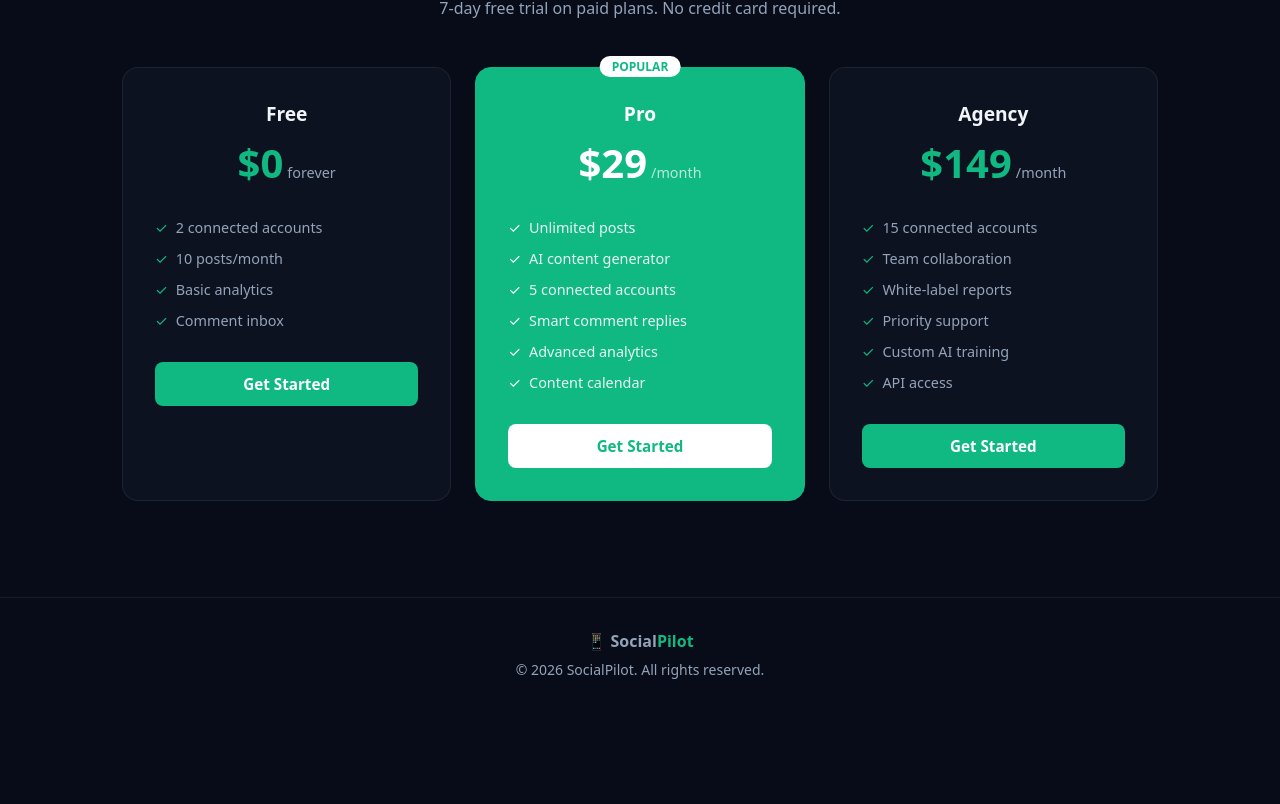
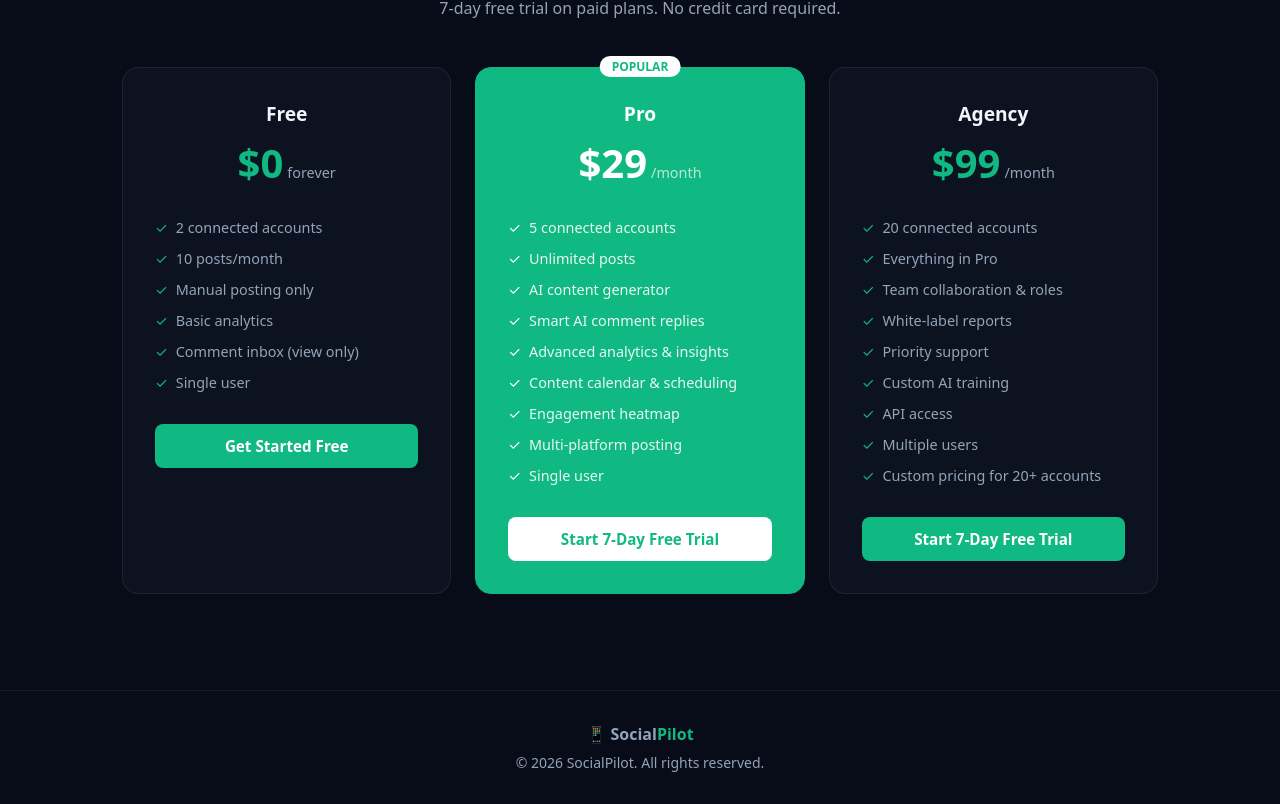
Before and after one commit to tracybailey5150/socialpilot, a Next.js app: page / in a window 1280 px wide. Shown: the part 2289-3093 px from the top of the page. Before the commit the page ends 3000 px from the top, so only its background shows below. Built offline with nearby package versions, Linux system fonts and the light colour scheme.

Commit message:
Update pricing: Agency 9/20 accounts, full feature lists, 7-day trial

```diff
--- a/src/app/api/billing/checkout/route.ts
+++ b/src/app/api/billing/checkout/route.ts
@@ -10,7 +10,7 @@ function getStripe() { return new Stripe(process.env.STRIPE_SECRET_KEY!, { apiVe
 
 const PLANS: Record<string, { name: string; price: number }> = {
   pro: { name: 'SocialPilot Pro', price: 2900 },
-  agency: { name: 'SocialPilot Agency', price: 14900 },
+  agency: { name: 'SocialPilot Agency', price: 9900 },
 };
 
 async function getAuthUser() {
--- a/src/app/page.tsx
+++ b/src/app/page.tsx
@@ -116,21 +116,24 @@ export default function LandingPage() {
               name: 'Free',
               price: '$0',
               period: 'forever',
-              features: ['2 connected accounts', '10 posts/month', 'Basic analytics', 'Comment inbox'],
+              trial: false,
+              features: ['2 connected accounts', '10 posts/month', 'Manual posting only', 'Basic analytics', 'Comment inbox (view only)', 'Single user'],
               highlight: false,
             },
             {
               name: 'Pro',
               price: '$29',
               period: '/month',
-              features: ['Unlimited posts', 'AI content generator', '5 connected accounts', 'Smart comment replies', 'Advanced analytics', 'Content calendar'],
+              trial: true,
+              features: ['5 connected accounts', 'Unlimited posts', 'AI content generator', 'Smart AI comment replies', 'Advanced analytics & insights', 'Content calendar & scheduling', 'Engagement heatmap', 'Multi-platform posting', 'Single user'],
               highlight: true,
             },
             {
               name: 'Agency',
-              price: '$149',
+              price: '$99',
               period: '/month',
-              features: ['15 connected accounts', 'Team collaboration', 'White-label reports', 'Priority support', 'Custom AI training', 'API access'],
+              trial: true,
+              features: ['20 connected accounts', 'Everything in Pro', 'Team collaboration & roles', 'White-label reports', 'Priority support', 'Custom AI training', 'API access', 'Multiple users', 'Custom pricing for 20+ accounts'],
               highlight: false,
             },
           ].map((plan) => (
@@ -149,7 +152,7 @@ export default function LandingPage() {
                 ))}
               </ul>
               <a href="/signup" style={{ display: 'block', background: plan.highlight ? '#fff' : accent, color: plan.highlight ? accent : '#fff', padding: '0.75rem', borderRadius: '8px', textDecoration: 'none', fontWeight: 700, fontSize: '0.95rem' }}>
-                Get Started
+                {plan.trial ? 'Start 7-Day Free Trial' : 'Get Started Free'}
               </a>
             </div>
           ))}
```
Also changed, not shown: src/app/(app)/settings/page.tsx (+5 -5 lines).
